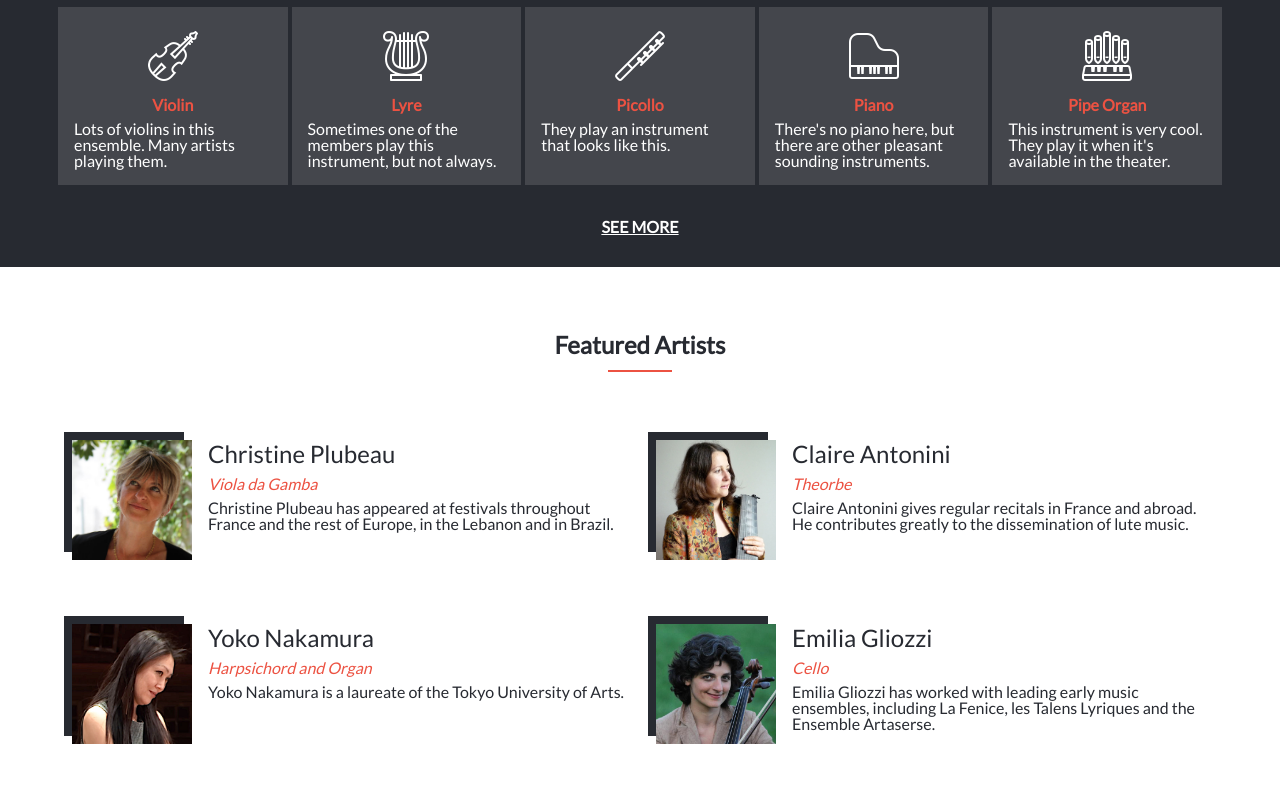
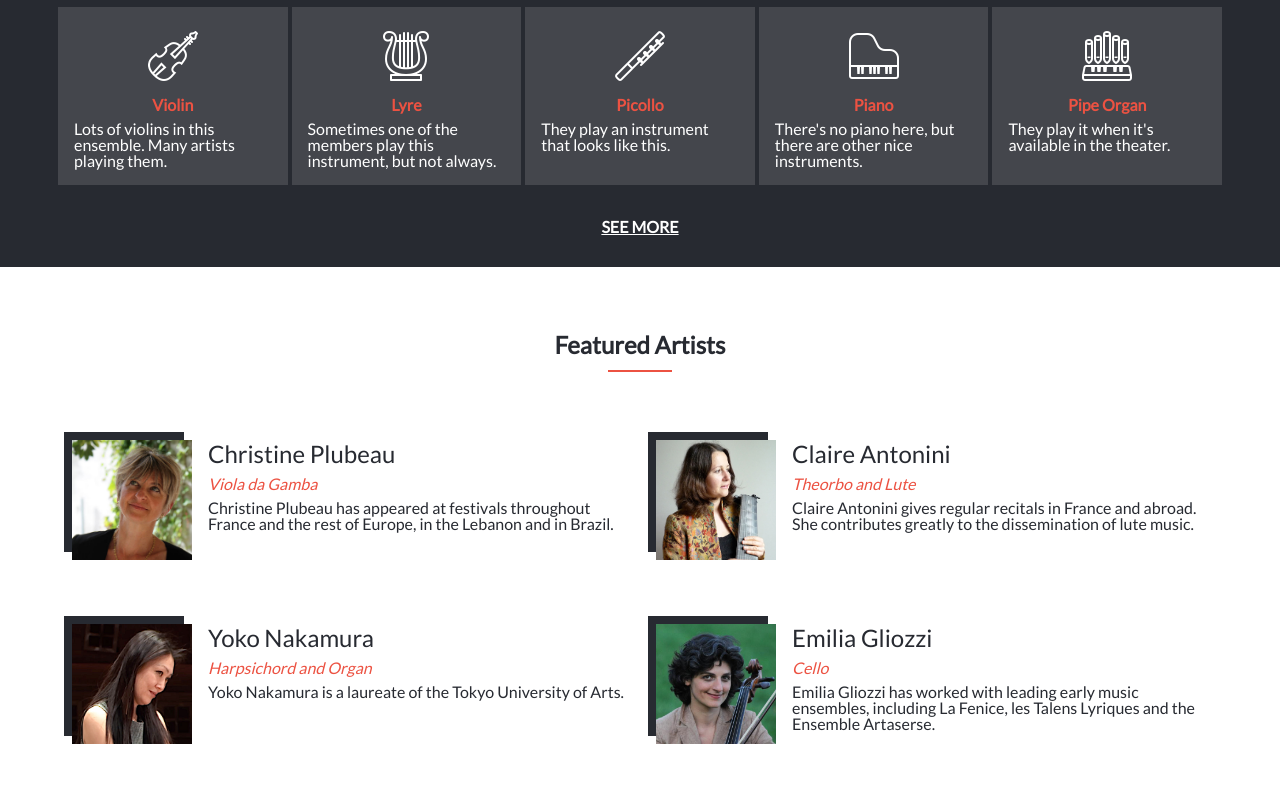
Before and after one commit to brenoxav/philippe-jaroussky-concert, a website: page index.html in a window 1280 px wide. Shown: the part 1000-1785 px from the top of the page. Drawn offline with Linux system fonts and the light colour scheme.

Commit message:
Fix typos in the 'Featured Artists' section, update README and screenshots.

```diff
--- a/index.html
+++ b/index.html
@@ -103,13 +103,12 @@
                 <article class="program-tile d-flex flex-column flex-align-center flex-1 m-2 p-16">
                     <img class="my-8" src="images/icon-piano.png" alt="piano">
                     <h3 class="text-color-brand bold my-8">Piano</h3>
-                    <p class="text-color-white">There's no piano here, but there are other pleasant sounding instruments.</p>
+                    <p class="text-color-white">There's no piano here, but there are other nice instruments.</p>
                 </article>
                 <article class="program-tile d-flex flex-column flex-align-center flex-1 m-2 p-16">
                     <img class="my-8" src="images/icon-pipe-organ.png" alt="pipe organ">
                     <h3 class="text-color-brand bold my-8">Pipe Organ</h3>
-                    <p class="text-color-white">This instrument is very cool. They play it when it's available in the
-                        theater.</p>
+                    <p class="text-color-white">They play it when it's available in the theater.</p>
                 </article>
             </div>
             <a class="d-block text-center bold underline text-color-white mt-32" href="about.html">SEE MORE</a>
@@ -134,8 +133,8 @@
                     <img class="artist-image" src="images/artist-claire-antonini.jpg" alt="Claire Antonini">
                     <div class="artist-text-wrapper ml-16">
                         <h3 class="text-size-h3">Claire Antonini</h3>
-                        <p class="text-color-brand italic my-8">Theorbe</p>
-                        <p>Claire Antonini gives regular recitals in France and abroad. He contributes greatly to the
+                        <p class="text-color-brand italic my-8">Theorbo and Lute</p>
+                        <p>Claire Antonini gives regular recitals in France and abroad. She contributes greatly to the
                             dissemination of lute music.</p>
                     </div>
                 </article>
```
Also changed, not shown: README.md, images/screenshot-mobile-2.png, 1 other file.
